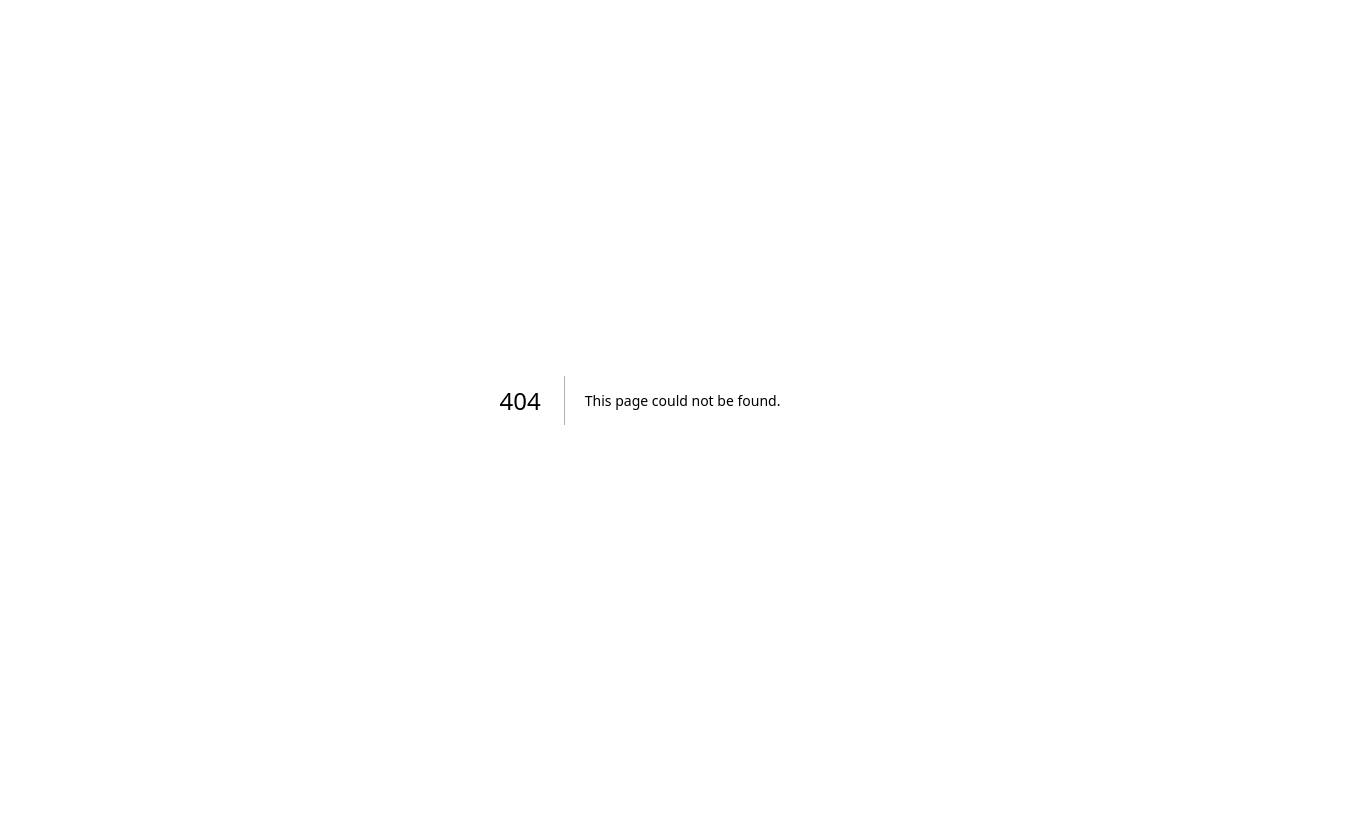
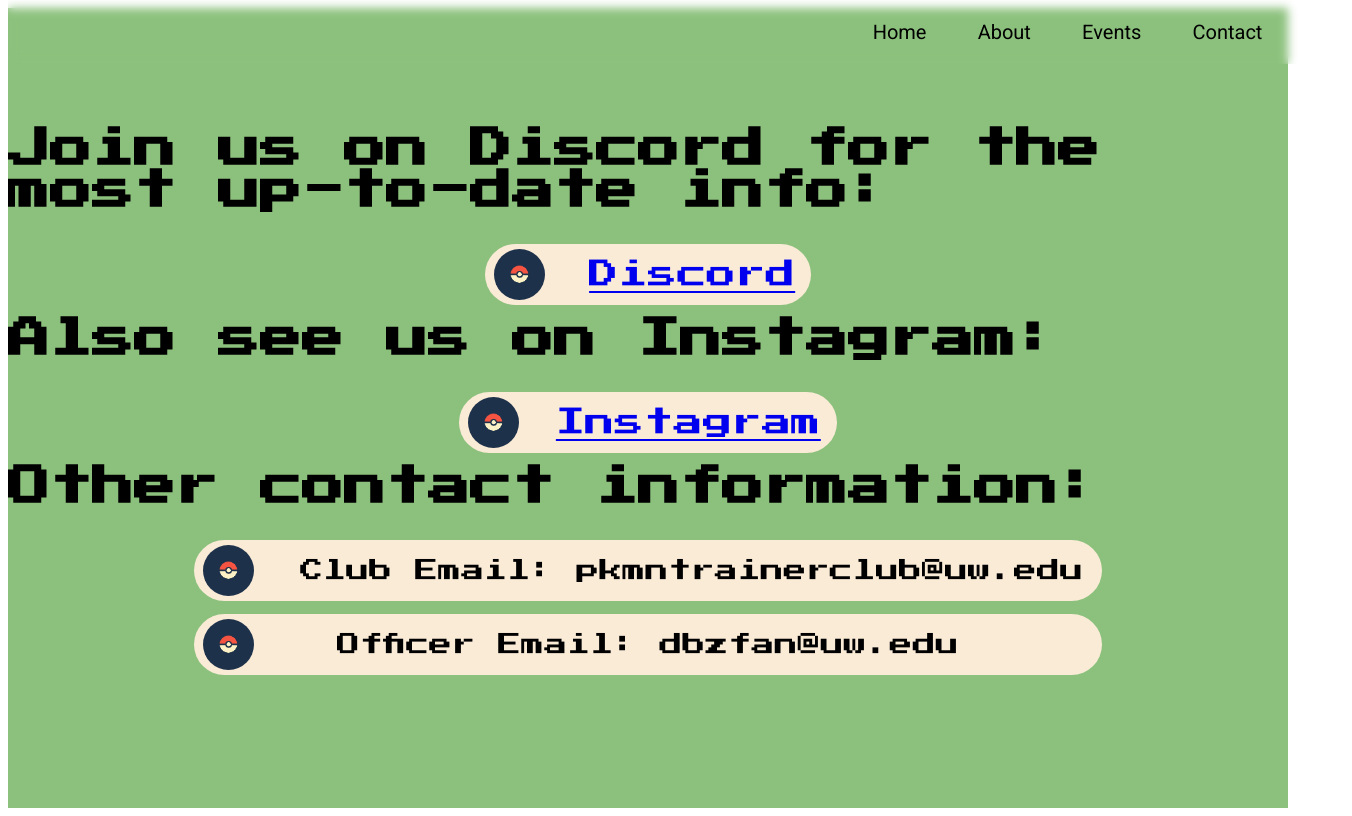
Before and after one commit to MarineNewt/UWPokemon, a Next.js app: page /contacts in a window 1280 px wide. Before the commit this address had no page. Shown: the whole page, 1352 px wide, since content can reach past the window. Built offline with nearby package versions, Linux system fonts and the light colour scheme.

Commit message:
Cleaned up some formatting and text in the Contacts page

```diff
--- a/components/navbar.js
+++ b/components/navbar.js
@@ -6,7 +6,7 @@
       <Link href="/" className={Navcss.none}>Home</Link>
       <Link href="/about" className={Navcss.none}>About</Link>
       <Link href="/meetings" className={Navcss.none}>Events</Link>
-      <Link href="/socials" className={Navcss.none}>Contact</Link>
+      <Link href="/contacts" className={Navcss.none}>Contact</Link>
     </nav>
     </>
 }
--- a/pages/socials.js
+++ b/pages/contacts.js
@@ -9,7 +9,7 @@
 const gametype = Press_Start_2P({ subsets: ['latin'], weight: '400' })
 const roboto = Roboto({ subsets: ['latin'], weight: '400' })
 
-export default function Socials() {
+export default function Contacts() {
   return (
     <div className={[styles.container, roboto.className].join(" ")}>
       <Head>
@@ -18,18 +18,21 @@
       </Head>
       <Navbar/>
 
-      <div id="socials" className={[styles.pagealt, gametype.className].join(" ")} style={{backgroundColor: `rgb(140, 193, 125)`}} >
+      <div id="contacts" className={[styles.pagealt, gametype.className].join(" ")} style={{backgroundColor: `rgb(140, 193, 125)`}} >
 
         <div>
-          <h1 className={styles.heading}> Join us on Discord for the most up-to-date info: </h1>
+          <h1 className={styles.heading_}> Join us on Discord for the most up-to-date info: </h1>
           <div className={styles.socialblockcontainer}>
-            <a href="https://discord.gg/PHgz2hWk8C" target="_blank" rel="noopener noreferrer" className={styles.socialblock}> <img src={logo.src} className={styles.exampleimage}/> Discord </a>
+            <a href="https://discord.gg/PHgz2hWk8C" target="_blank" rel="noopener noreferrer" className={styles.socialblock2}> <img src={logo.src} className={styles.exampleimage}/> Discord </a>
           </div>
-          <h1 className={styles.heading}> Also see us on: </h1>
+          <h1 className={styles.heading_}> Also see us on Instagram: </h1>
           <div className={styles.socialblockcontainer}>
             <a href="https://www.instagram.com/uwpkmn/" target="_blank" rel="noopener noreferrer" className={styles.socialblock}> <img src={logo.src} className={styles.exampleimage}/> Instagram </a>
-            <a className={styles.emailblock}> <img src={logo.src} className={styles.exampleimage}/> Club Email: uwpokemon@uw.edu </a>
-            <a className={styles.emailblock}> <img src={logo.src} className={styles.exampleimage}/> Officer Email: dbzfan@uw.edu </a>
+          </div>
+          <h1 className={styles.heading_}> Other contact information: </h1>
+          <div className={styles.socialblockcontainer}>
+            <a className={styles.emailblock}> <img src={logo.src} className={styles.exampleimage}/> Club Email: pkmntrainerclub@uw.edu </a>
+            <a className={styles.emailblock2}> <img src={logo.src} className={styles.exampleimage}/> Officer Email: dbzfan@uw.edu </a>
           </div>
         </div>
       </div>
--- a/styles/Home.module.css
+++ b/styles/Home.module.css
@@ -71,6 +71,11 @@
   margin-top: 5vh;
   margin-bottom: 2vh;
 }
+.heading_{
+  font-size: 42px;
+  margin-top: 0vh;
+  margin-bottom: 2vh;
+}
 .heading2{
   font-size: 3.5vw;
   text-decoration: underline;
@@ -112,7 +117,7 @@
   margin-left: 75%;
 }
 .socialblockcontainer{
-  margin-top: 4vw;
+  margin-top: 2.5vw;
   display: flex;
   flex-direction: column;
   align-items: center;
@@ -121,21 +126,41 @@
   position: relative;
   background-color: antiquewhite;
   font-size: 2.3vw;
-  width: 30vw;
+  width: 27vw;
   margin-bottom: 1vw;
   padding: 1.25vw;
   border-radius: 15vw;
   text-align: end;
 }
+.socialblock2{
+  position: relative;
+  background-color: antiquewhite;
+  font-size: 2.3vw;
+  width: 23vw;
+  margin-bottom: 1vw;
+  padding: 1.25vw;
+  border-radius: 15vw;
+  text-align:right;
+}
 .emailblock{
   position: relative;
   background-color: antiquewhite;
   font-size: 1.8vw;
-  width: 58vw;
+  width: 68vw;
   margin-bottom: 1vw;
   padding: 1.5vw;
   border-radius: 15vw;
   text-align: end;
+}
+.emailblock2{
+  position: relative;
+  background-color: antiquewhite;
+  font-size: 1.8vw;
+  width: 68vw;
+  margin-bottom: 1vw;
+  padding: 1.5vw;
+  border-radius: 15vw;
+  text-align: center;
 }
 .exampleimage{
   position: absolute;
```
Also changed, not shown: pages/contact.js (deleted, +0 -32 lines).
